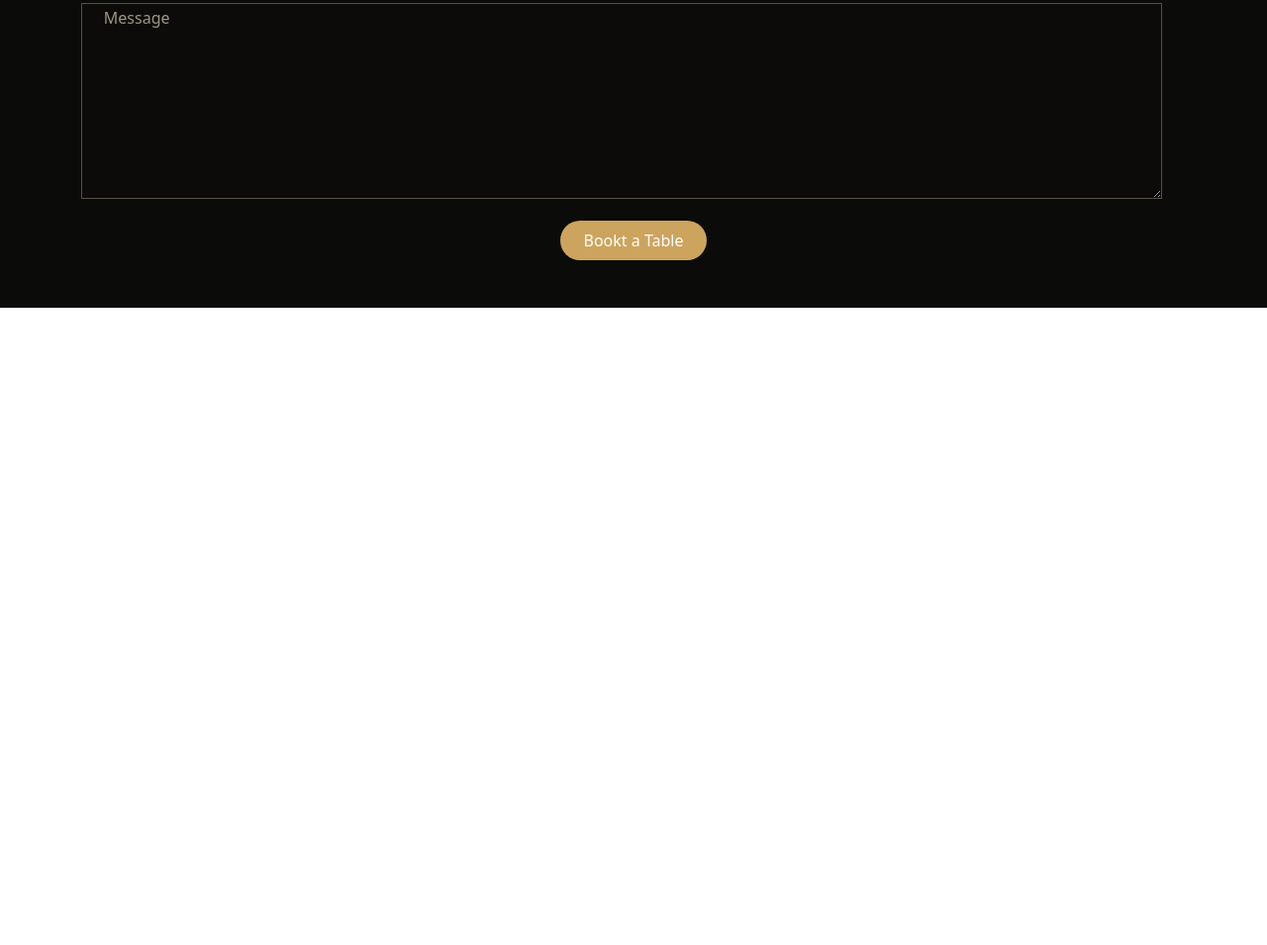
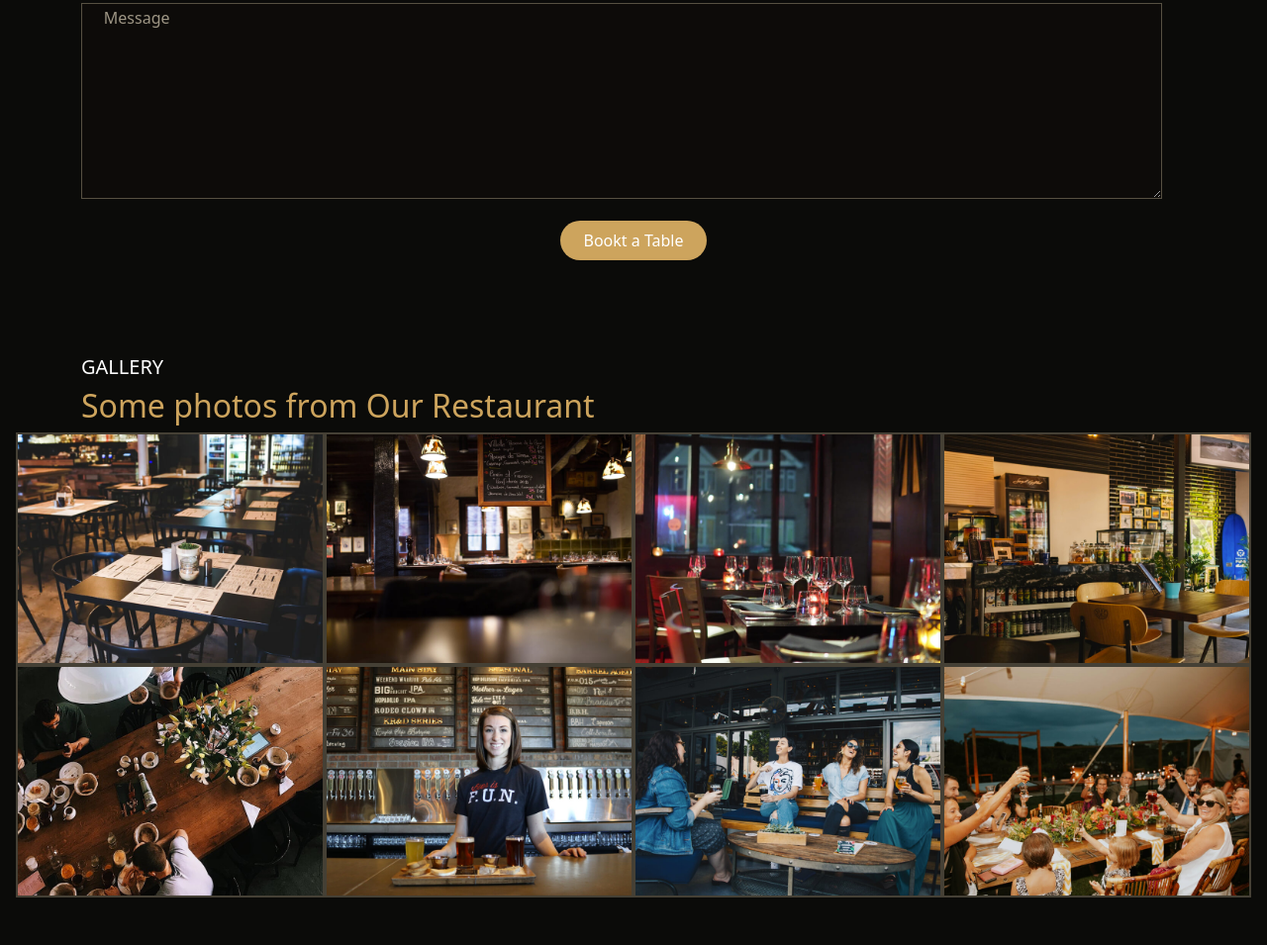
Before and after one commit to patafane/Helfter_Cecilien_CBIENBON, a website: page index.html in a window 1280 px wide. Shown: the part 3522-4477 px from the top of the page at 99% size. Before the commit the page ends 3833 px from the top, so only its background shows below. Drawn offline with nearby package versions, Linux system fonts and the light colour scheme.

Commit message:
sec6 finished

```diff
--- a/index.html
+++ b/index.html
@@ -595,7 +595,42 @@
             </div>
             </div>
     </section>
-
+    <section class="sec6 py-5">
+        <div class="container">
+            <h5 class="text-white">GALLERY</h5>
+            <h2><span>Some photos from Our Restaurant</span></h2>
+        </div>
+        <div class="container-fluid">
+            <div class="row px-3">
+                <div class="col p-0">
+                    <img src="public/img/gallery/gallery-1.jpg" width="100%" alt="">
+                </div>
+                <div class="col p-0">
+                    <img src="public/img/gallery/gallery-2.jpg" width="100%"alt="">
+                </div>
+                <div class="col p-0">
+                    <img src="public/img/gallery/gallery-3.jpg" width="100%" alt="">
+                </div>
+                <div class="col p-0">
+                    <img src="public/img/gallery/gallery-4.jpg" width="100%" alt="">
+                </div>
+            </div>
+            <div class="row px-3">
+                <div class="col p-0">
+                    <img src="public/img/gallery/gallery-5.jpg" width="100%" alt="">
+                </div>
+                <div class="col p-0">
+                    <img src="public/img/gallery/gallery-6.jpg" width="100%" alt="">
+                </div>
+                <div class="col p-0">
+                    <img src="public/img/gallery/gallery-7.jpg" width="100%" alt="">
+                </div>
+                <div class="col p-0">
+                    <img src="public/img/gallery/gallery-8.jpg" width="100%" alt="">
+                </div>
+            </div>
+        </div>
+    </section>
     <script src="./node_modules/bootstrap/dist/js/bootstrap.bundle.js"></script>
 </body>
 </html>
--- /dev/null
+++ b/public/src/sass/modules/_sec6.sass
@@ -0,0 +1,12 @@
+.sec6
+    background-color: rgba(11,11,9,255)
+    span
+        color: $colprim
+    img
+        border: solid 2px rgba(69,64,53,255)
+    .col
+        overflow: hidden
+    .col:hover img
+        transform: scale(1.1)
+    .col img
+        transition: all 0.5s
--- a/public/src/sass/modules/_section.sass
+++ b/public/src/sass/modules/_section.sass
@@ -3,3 +3,4 @@
 @import ./_sec3
 @import ./_sec4
 @import ./_sec5
+@import ./_sec6
```
Also changed, not shown: public/css/style.css, 1 other file.
